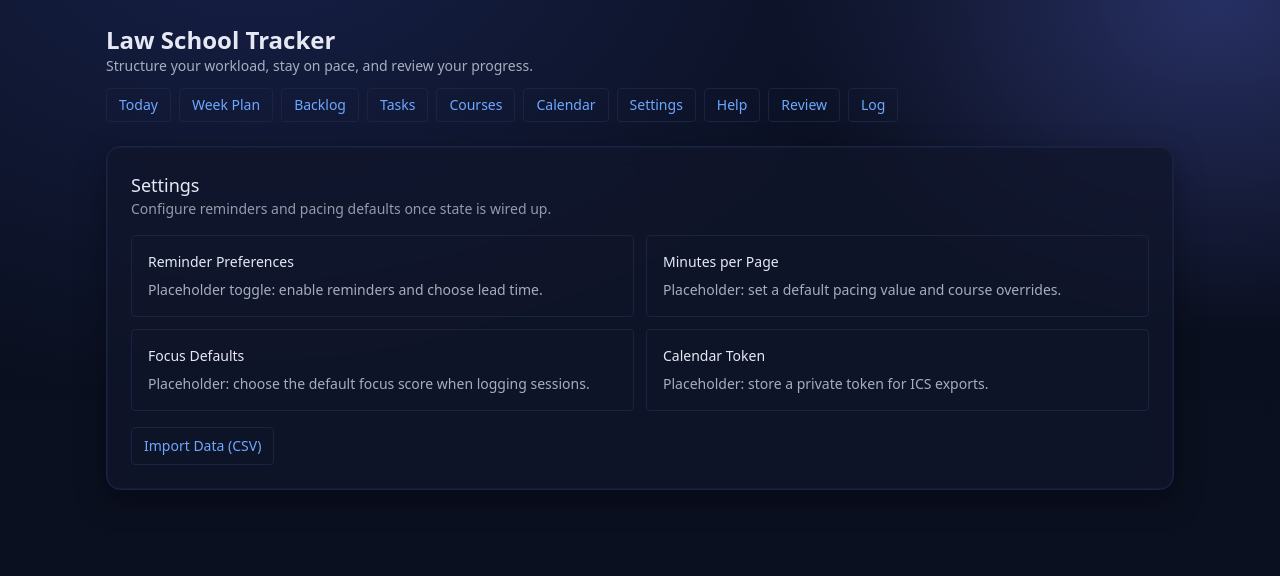
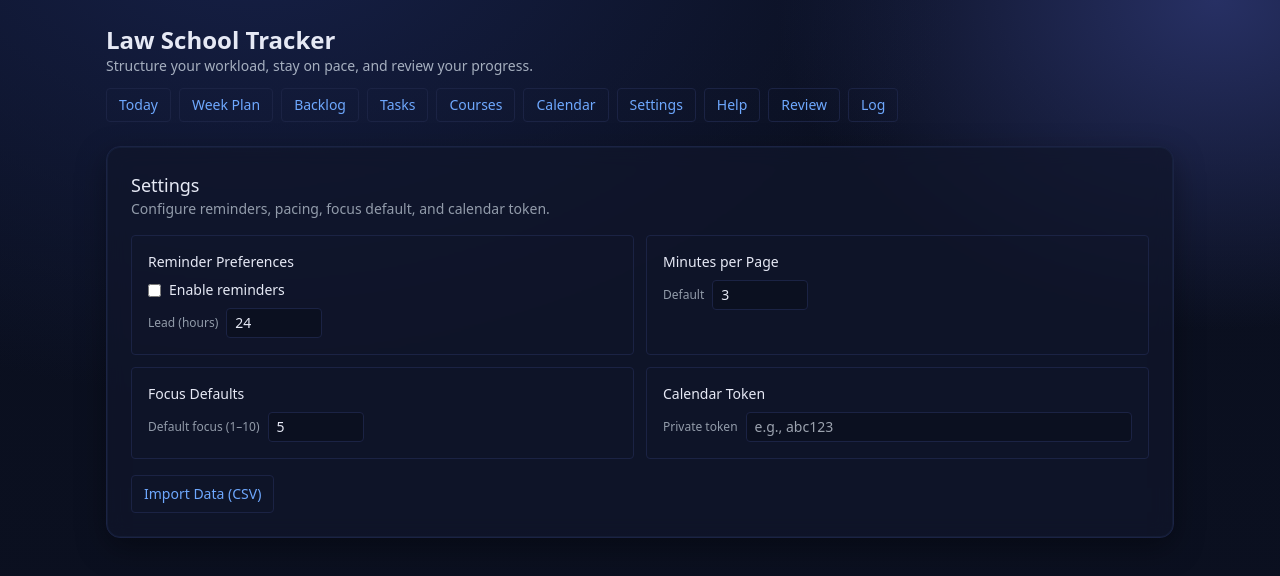
Before and after one commit to Typenine/Law-School-Tracker, a Next.js app: page /settings in a window 1280 px wide. Shown: the top 576 px of the page. Built offline with nearby package versions, Linux system fonts and the light colour scheme.

Commit message:
feat(settings): wire Settings page to localStorage (remindersEnabled, remindersLeadHours, minutesPerPage, defaultFocus, icsToken)

```diff
--- a/app/settings/page.tsx
+++ b/app/settings/page.tsx
@@ -1,29 +1,90 @@
 "use client";
+import { useEffect, useState } from "react";
 
 export default function SettingsPage() {
+  const [remindersEnabled, setRemindersEnabled] = useState<boolean>(false);
+  const [remindersLeadHours, setRemindersLeadHours] = useState<string>("24");
+  const [minutesPerPage, setMinutesPerPage] = useState<string>("3");
+  const [defaultFocus, setDefaultFocus] = useState<string>("5");
+  const [icsToken, setIcsToken] = useState<string>("");
+
+  useEffect(() => {
+    if (typeof window === "undefined") return;
+    try {
+      setRemindersEnabled((window.localStorage.getItem("remindersEnabled") || "false") === "true");
+      const lead = window.localStorage.getItem("remindersLeadHours");
+      if (lead) setRemindersLeadHours(String(Math.max(1, parseFloat(lead) || 24)));
+      const mpp = window.localStorage.getItem("minutesPerPage");
+      if (mpp) setMinutesPerPage(String(Math.max(1, Math.round(parseFloat(mpp) || 3))));
+      const df = window.localStorage.getItem("defaultFocus");
+      if (df) setDefaultFocus(String(Math.min(10, Math.max(1, Math.round(parseFloat(df) || 5)))));
+      setIcsToken(window.localStorage.getItem("icsToken") || "");
+    } catch {}
+  }, []);
+
+  useEffect(() => {
+    if (typeof window === "undefined") return;
+    window.localStorage.setItem("remindersEnabled", remindersEnabled ? "true" : "false");
+  }, [remindersEnabled]);
+  useEffect(() => {
+    if (typeof window === "undefined") return;
+    const n = Math.max(1, parseFloat(remindersLeadHours || "24") || 24);
+    window.localStorage.setItem("remindersLeadHours", String(n));
+  }, [remindersLeadHours]);
+  useEffect(() => {
+    if (typeof window === "undefined") return;
+    const n = Math.max(1, Math.round(parseFloat(minutesPerPage || "3") || 3));
+    window.localStorage.setItem("minutesPerPage", String(n));
+  }, [minutesPerPage]);
+  useEffect(() => {
+    if (typeof window === "undefined") return;
+    const n = Math.min(10, Math.max(1, Math.round(parseFloat(defaultFocus || "5") || 5)));
+    window.localStorage.setItem("defaultFocus", String(n));
+  }, [defaultFocus]);
+  useEffect(() => {
+    if (typeof window === "undefined") return;
+    window.localStorage.setItem("icsToken", icsToken || "");
+  }, [icsToken]);
+
   return (
     <main className="space-y-6">
       <section className="card p-6 space-y-4">
         <div>
           <h2 className="text-lg font-medium">Settings</h2>
-          <p className="text-sm text-slate-300/70">Configure reminders and pacing defaults once state is wired up.</p>
+          <p className="text-sm text-slate-300/70">Configure reminders, pacing, focus default, and calendar token.</p>
         </div>
         <div className="grid grid-cols-1 gap-3 md:grid-cols-2">
           <div className="rounded border border-[#1b2344] p-4 space-y-2">
             <h3 className="text-sm font-medium">Reminder Preferences</h3>
-            <p className="text-sm text-slate-300/80">Placeholder toggle: enable reminders and choose lead time.</p>
+            <div className="flex items-center gap-2">
+              <input id="rem-enabled" type="checkbox" checked={remindersEnabled} onChange={e=>setRemindersEnabled(e.target.checked)} />
+              <label htmlFor="rem-enabled" className="text-sm">Enable reminders</label>
+            </div>
+            <div className="flex items-center gap-2">
+              <label htmlFor="rem-lead" className="text-xs text-slate-300/70">Lead (hours)</label>
+              <input id="rem-lead" type="number" min={1} step={1} value={remindersLeadHours} onChange={e=>setRemindersLeadHours(e.target.value)} className="w-24 bg-[#0b1020] border border-[#1b2344] rounded px-2 py-1 text-sm" />
+            </div>
           </div>
           <div className="rounded border border-[#1b2344] p-4 space-y-2">
             <h3 className="text-sm font-medium">Minutes per Page</h3>
-            <p className="text-sm text-slate-300/80">Placeholder: set a default pacing value and course overrides.</p>
+            <div className="flex items-center gap-2">
+              <label htmlFor="mpp" className="text-xs text-slate-300/70">Default</label>
+              <input id="mpp" type="number" min={1} step={1} value={minutesPerPage} onChange={e=>setMinutesPerPage(e.target.value)} className="w-24 bg-[#0b1020] border border-[#1b2344] rounded px-2 py-1 text-sm" />
+            </div>
           </div>
           <div className="rounded border border-[#1b2344] p-4 space-y-2">
             <h3 className="text-sm font-medium">Focus Defaults</h3>
-            <p className="text-sm text-slate-300/80">Placeholder: choose the default focus score when logging sessions.</p>
+            <div className="flex items-center gap-2">
+              <label htmlFor="focus" className="text-xs text-slate-300/70">Default focus (1–10)</label>
+              <input id="focus" type="number" min={1} max={10} step={1} value={defaultFocus} onChange={e=>setDefaultFocus(e.target.value)} className="w-24 bg-[#0b1020] border border-[#1b2344] rounded px-2 py-1 text-sm" />
+            </div>
           </div>
           <div className="rounded border border-[#1b2344] p-4 space-y-2">
             <h3 className="text-sm font-medium">Calendar Token</h3>
-            <p className="text-sm text-slate-300/80">Placeholder: store a private token for ICS exports.</p>
+            <div className="flex items-center gap-2">
+              <label htmlFor="ics" className="text-xs text-slate-300/70">Private token</label>
+              <input id="ics" value={icsToken} onChange={e=>setIcsToken(e.target.value)} className="flex-1 bg-[#0b1020] border border-[#1b2344] rounded px-2 py-1 text-sm" placeholder="e.g., abc123" />
+            </div>
           </div>
         </div>
         <div>
```
